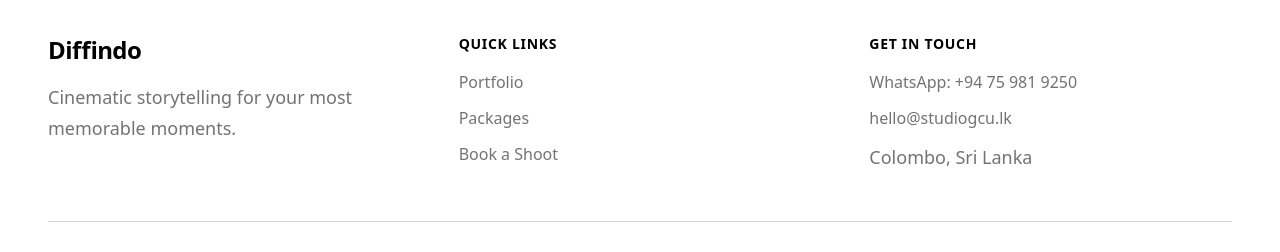
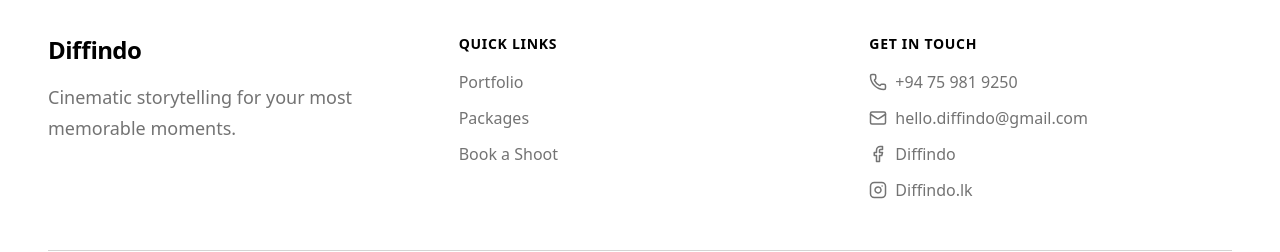
Before and after one commit to GauthamOfficial/GCU, a Next.js app: page / in a window 1280 px wide. Shown: the part 3017-3269 px from the top of the page. Built offline with nearby package versions, Linux system fonts and the light colour scheme; no server answers; the database is empty.

Commit message:
fb insta added

```diff
--- a/src/components/Footer.tsx
+++ b/src/components/Footer.tsx
@@ -1,4 +1,5 @@
 import Link from 'next/link'
+import { Facebook, Instagram, Mail, Phone } from 'lucide-react'
 
 export default function Footer() {
     return (
@@ -8,9 +9,10 @@ export default function Footer() {
                     {/* Brand */}
                     <div>
                         <h3 className="text-2xl font-bold mb-4">Diffindo</h3>
-                        <p className="text-muted-foreground">
+                        <p className="text-muted-foreground mb-6">
                             Cinematic storytelling for your most memorable moments.
                         </p>
+
                     </div>
 
                     {/* Quick Links */}
@@ -34,20 +36,39 @@ export default function Footer() {
                         <h4 className="text-sm uppercase tracking-wider font-semibold mb-4">Get in Touch</h4>
                         <div className="flex flex-col gap-3 text-muted-foreground">
                             <a
-                                href="https://wa.me/94XXXXXXXXX"
+                                href="https://wa.me/94759819250"
                                 target="_blank"
                                 rel="noopener noreferrer"
-                                className="hover:text-foreground transition-colors"
+                                className="hover:text-foreground transition-colors flex items-center gap-2"
                             >
-                                WhatsApp: +94 75 981 9250
+                                <Phone size={18} />
+                                <span>+94 75 981 9250</span>
                             </a>
                             <a
-                                href="mailto:hello@studiogcu.lk"
-                                className="hover:text-foreground transition-colors"
+                                href="mailto:hello.diffindo@gmail.com"
+                                className="hover:text-foreground transition-colors flex items-center gap-2"
                             >
-                                hello@studiogcu.lk
+                                <Mail size={18} />
+                                <span>hello.diffindo@gmail.com</span>
                             </a>
-                            <p>Colombo, Sri Lanka</p>
+                            <a
+                                href="https://www.facebook.com/share/1875QM56TV/"
+                                target="_blank"
+                                rel="noopener noreferrer"
+                                className="hover:text-foreground transition-colors flex items-center gap-2"
+                            >
+                                <Facebook size={18} />
+                                <span>Diffindo</span>
+                            </a>
+                            <a
+                                href="https://www.instagram.com/diffindo.lk?igsh=NmdlcDcxYms1enZ2"
+                                target="_blank"
+                                rel="noopener noreferrer"
+                                className="hover:text-foreground transition-colors flex items-center gap-2"
+                            >
+                                <Instagram size={18} />
+                                <span>Diffindo.lk</span>
+                            </a>
                         </div>
                     </div>
                 </div>
```
